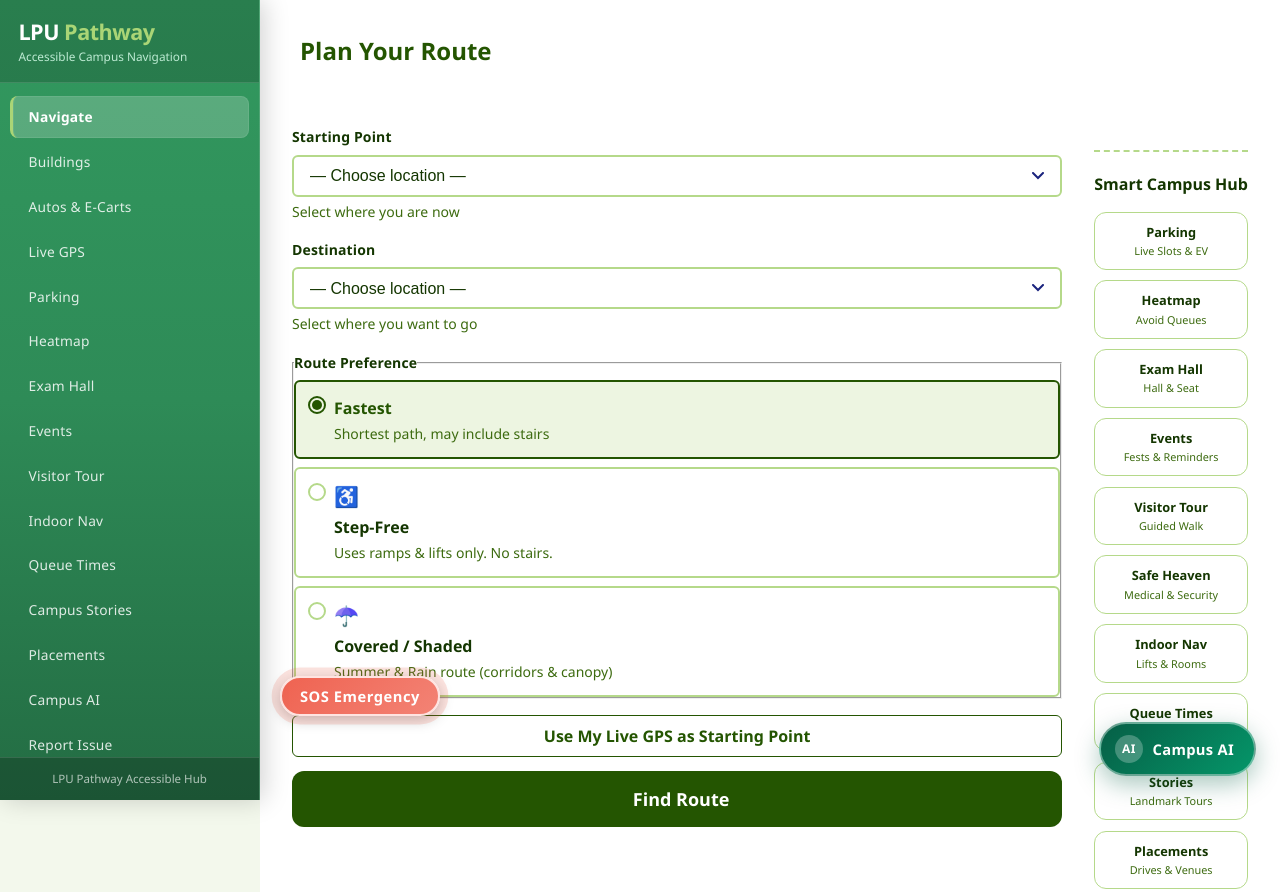
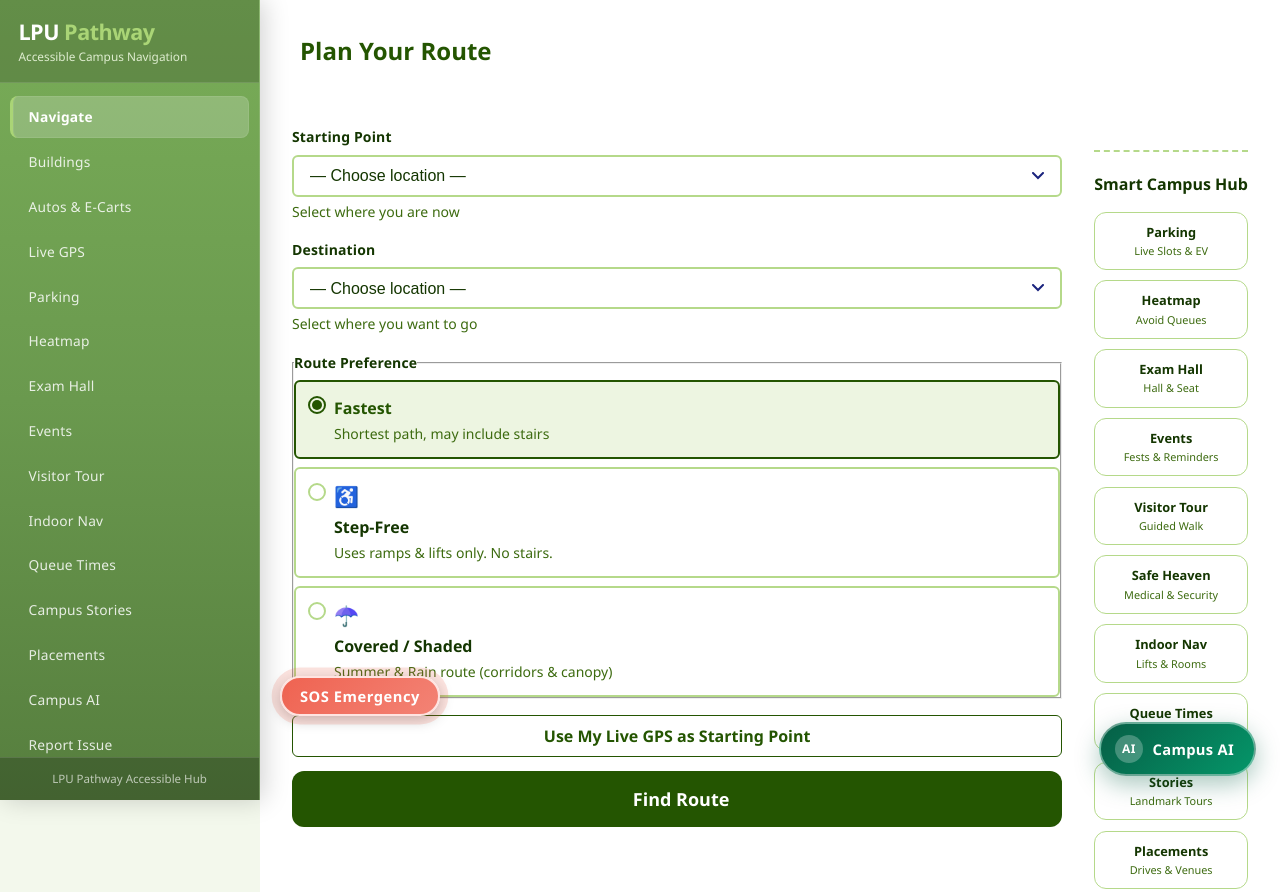
Before and after one commit to divyanshisharma207-rgb/LPU-Pathway, a plain HTML site: page index.html in a window 1280 px wide. Shown: the top 892 px of the page. Drawn offline with nearby package versions, Linux system fonts and the light colour scheme.

Commit message:
Update left sidebar color to #6a994e

```diff
--- a/css/style.css
+++ b/css/style.css
@@ -164,8 +164,8 @@ ul, ol { list-style: none; }
   width: 260px;
   height: 100vh;
   z-index: 1000;
-  background: #2E8B57;
-  background: linear-gradient(180deg, #32995f 0%, #2E8B57 50%, #236c43 100%);
+  background: #6a994e;
+  background: linear-gradient(180deg, #79ad58 0%, #6a994e 50%, #567e3e 100%);
   color: var(--clr-text-inverse, #ffffff);
   box-shadow: 4px 0 24px rgba(0, 0, 0, 0.18);
   display: flex;
@@ -206,8 +206,8 @@ ul, ol { list-style: none; }
 
 .sidebar-brand .brand-tagline {
   font-size: 0.74rem;
-  opacity: 0.88;
-  color: #d1fae5;
+  opacity: 0.92;
+  color: #e9f5db;
   margin: 3px 0 0;
 }
 
@@ -336,7 +336,7 @@ ul, ol { list-style: none; }
     gap: 12px;
     height: 56px;
     padding: 0 1rem;
-    background: #2E8B57;
+    background: #6a994e;
     color: #ffffff;
     position: sticky;
     top: 0;
```
